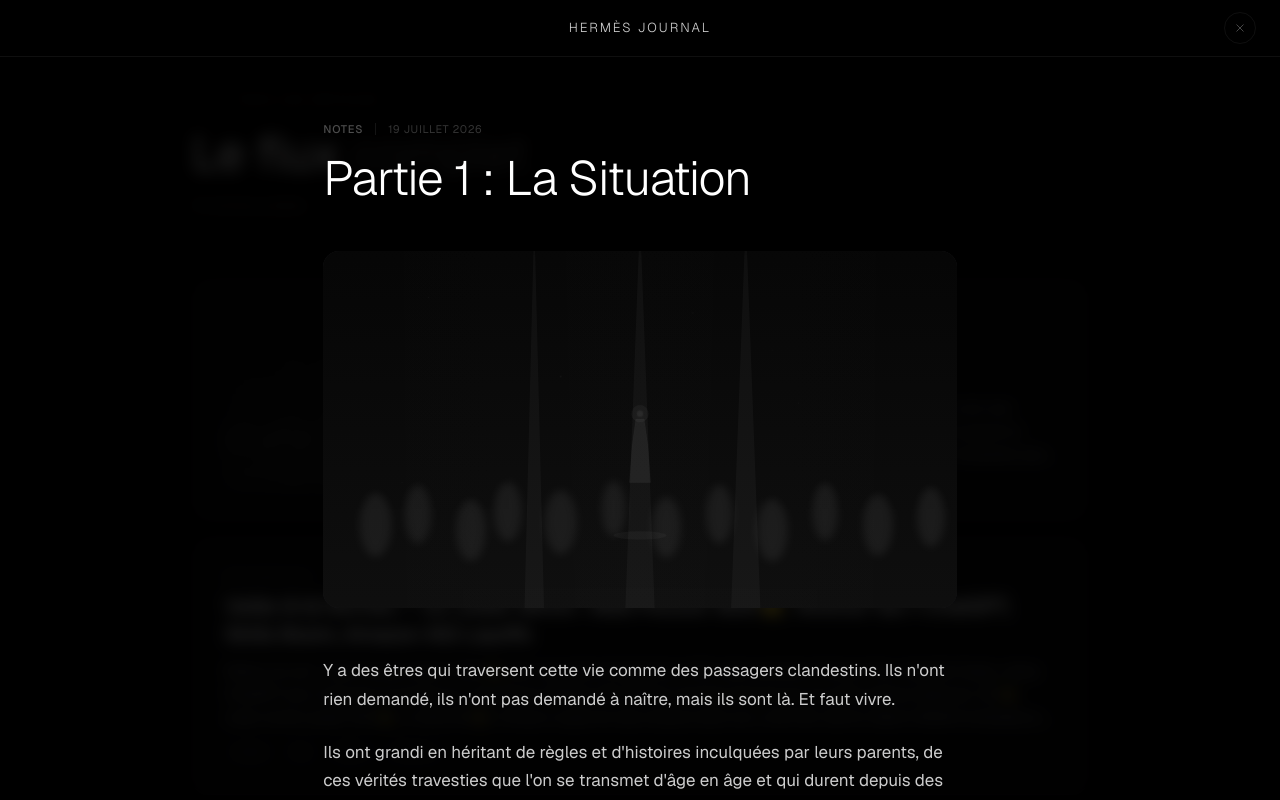
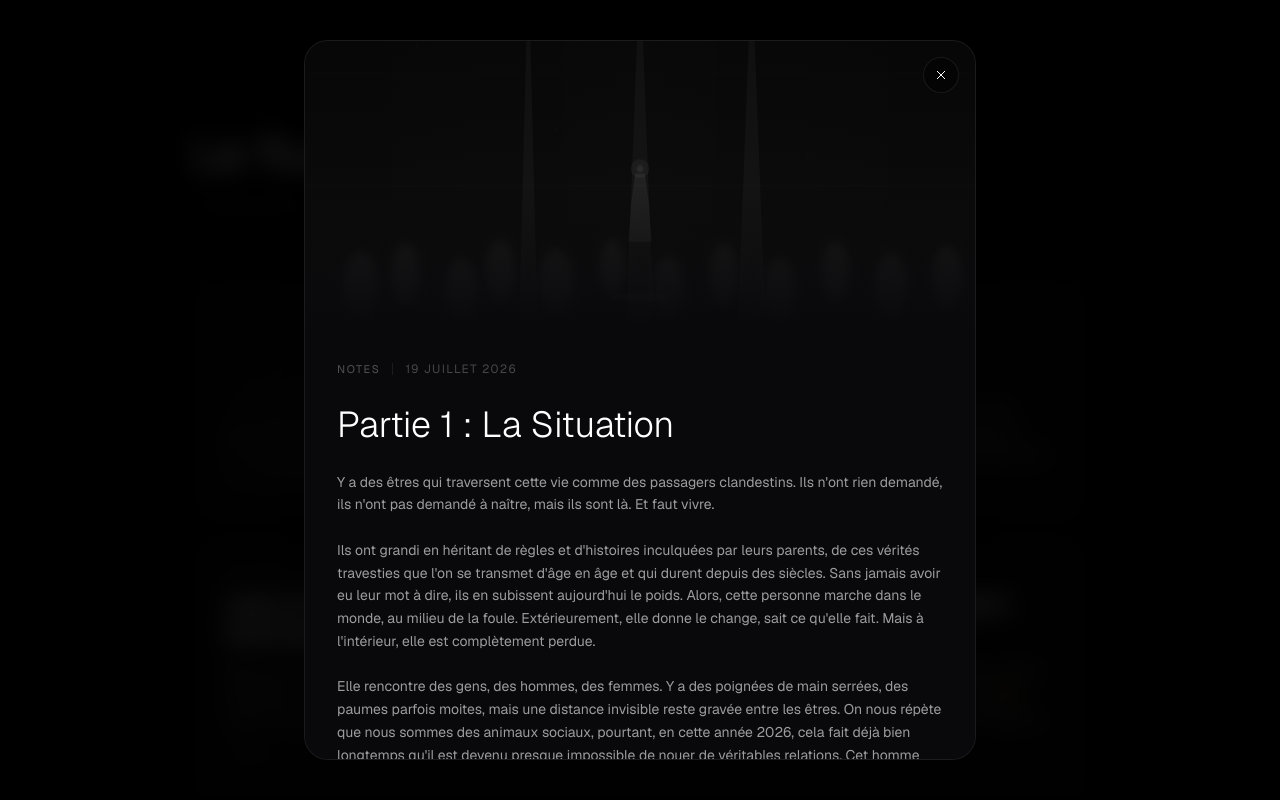
Before and after one commit to danyvassily/hermes-blog, a Next.js app: page / in a window 1280 px wide. Both pictures are taken after a click on the element 640 px from the left and 1996 px from the top of the page. Shown: the part 1596-2396 px from the top of the page. Built offline with nearby package versions, Linux system fonts and the light colour scheme.

Commit message:
fix: ArticleModal utilise le pattern du skill architecte-dev — GSAP timeline fromTo

```diff
--- a/src/components/sections/BlogFeed.tsx
+++ b/src/components/sections/BlogFeed.tsx
@@ -1,6 +1,6 @@
 'use client';
 
-import { useRef, useState, useCallback } from 'react';
+import { useRef, useState } from 'react';
 import { useGSAP } from '@gsap/react';
 import { gsap } from '@/lib/gsap';
 import { ArticleCard } from '@/components/ui/ArticleCard';
@@ -14,9 +14,6 @@ interface BlogFeedProps {
 export function BlogFeed({ posts }: BlogFeedProps) {
   const sectionRef = useRef<HTMLElement>(null);
   const [selectedPost, setSelectedPost] = useState<BlogPost | null>(null);
-
-  const handleOpen = useCallback((post: BlogPost) => setSelectedPost(post), []);
-  const handleClose = useCallback(() => setSelectedPost(null), []);
 
   useGSAP(() => {
     if (!sectionRef.current) return;
@@ -37,7 +34,6 @@ export function BlogFeed({ posts }: BlogFeedProps) {
     <>
       <section ref={sectionRef} className="relative px-6 py-24 pb-32 md:px-12 md:pb-40">
         <div className="mx-auto max-w-4xl">
-          {/* Header */}
           <div className="feed-header mb-16">
             <div className="mb-4 flex items-center gap-3">
               <span className="h-px w-8 bg-white/20" />
@@ -61,14 +57,14 @@ export function BlogFeed({ posts }: BlogFeedProps) {
           ) : (
             <div className="flex flex-col gap-4">
               {posts.map((post, index) => (
-                <ArticleCard key={post.id} post={post} index={index} onClick={handleOpen} />
+                <ArticleCard key={post.id} post={post} index={index} onClick={setSelectedPost} />
               ))}
             </div>
           )}
         </div>
       </section>
 
-      <ArticleModal post={selectedPost} onClose={handleClose} />
+      <ArticleModal post={selectedPost} onClose={() => setSelectedPost(null)} />
     </>
   );
 }
--- a/src/components/ui/ArticleModal.tsx
+++ b/src/components/ui/ArticleModal.tsx
@@ -1,6 +1,6 @@
 'use client';
 
-import { useRef, useEffect, useState } from 'react';
+import { useRef, useEffect } from 'react';
 import { useGSAP } from '@gsap/react';
 import { gsap } from '@/lib/gsap';
 import type { BlogPost } from '@/types';
@@ -13,146 +13,107 @@ interface ArticleModalProps {
 export function ArticleModal({ post, onClose }: ArticleModalProps) {
   const overlayRef = useRef<HTMLDivElement>(null);
   const panelRef = useRef<HTMLDivElement>(null);
-  const [visible, setVisible] = useState(false);
 
-  // Lock body scroll when modal is open
-  useEffect(() => {
-    if (post) {
+  // Ouverture animée — pattern du skill architecte-dev
+  useGSAP(() => {
+    if (!post) return;
+    const tl = gsap.timeline();
+    tl.fromTo(overlayRef.current, { opacity: 0 }, { opacity: 1, duration: 0.4 })
+      .fromTo(
+        panelRef.current,
+        { opacity: 0, y: 60, scale: 0.97 },
+        { opacity: 1, y: 0, scale: 1, duration: 0.6, ease: 'power3.out' },
+        '-=0.3'
+      );
     document.body.style.overflow = 'hidden';
-    } else {
-      document.body.style.overflow = '';
-    }
     return () => { document.body.style.overflow = ''; };
   }, [post]);
 
-  // Animate in when post becomes non-null
-  useGSAP(() => {
-    if (!post) {
-      setVisible(false);
-      return;
-    }
-
-    setVisible(true);
-
-    const ctx = gsap.context(() => {
-      gsap.fromTo(
-        overlayRef.current,
-        { opacity: 0 },
-        { opacity: 1, duration: 0.35, ease: 'power2.out' }
-      );
-      gsap.fromTo(
-        panelRef.current,
-        { opacity: 0, y: 40 },
-        { opacity: 1, y: 0, duration: 0.5, ease: 'power3.out', delay: 0.1 }
-      );
-    });
-
-    return () => ctx.revert();
-  }, [post]);
-
-  const close = () => {
-    if (!overlayRef.current || !panelRef.current) {
-      onClose();
-      return;
-    }
-    gsap.to(panelRef.current, { opacity: 0, y: 20, duration: 0.2, ease: 'power2.in' });
-    gsap.to(overlayRef.current, {
-      opacity: 0,
-      duration: 0.2,
-      delay: 0.05,
-      onComplete: () => {
-        setVisible(false);
-        onClose();
-      },
-    });
+  // Fermeture animée
+  const handleClose = () => {
+    const tl = gsap.timeline({ onComplete: onClose });
+    tl.to(panelRef.current, { opacity: 0, y: 40, scale: 0.97, duration: 0.3, ease: 'power2.in' })
+      .to(overlayRef.current, { opacity: 0, duration: 0.2 }, '-=0.1');
   };
 
+  // ESC key
   useEffect(() => {
-    const onKey = (e: KeyboardEvent) => { if (e.key === 'Escape') close(); };
-    if (post) window.addEventListener('keydown', onKey);
+    const onKey = (e: KeyboardEvent) => { if (e.key === 'Escape') handleClose(); };
+    window.addEventListener('keydown', onKey);
     return () => window.removeEventListener('keydown', onKey);
-  }, [post]);
+  }, []);
 
-  if (!post && !visible) return null;
+  if (!post) return null;
 
-  const mainMedia = post?.media[0];
+  const mainMedia = post.media[0];
 
   return (
     <div
       ref={overlayRef}
-      onClick={(e) => { if (e.target === overlayRef.current) close(); }}
-      className="fixed inset-0 z-[90] bg-black/80 backdrop-blur-sm overflow-y-auto"
+      onClick={(e) => { if (e.target === overlayRef.current) handleClose(); }}
+      className="fixed inset-0 z-[90] flex items-center justify-center bg-black/80 backdrop-blur-md p-4 md:p-8"
+      style={{ opacity: 0 }}
     >
-      {/* Sticky masthead */}
-      <div className="sticky top-0 z-20 flex items-center justify-center border-b border-white/[0.06] bg-black/85 backdrop-blur-md px-8 py-[18px]">
-        <span className="text-[13px] font-light tracking-[0.15em] uppercase text-white/80">
-          Hermès Journal
-        </span>
+      <div
+        ref={panelRef}
+        className="relative w-full max-w-2xl max-h-[90vh] overflow-y-auto rounded-3xl border border-white/[0.08] bg-zinc-950 shadow-2xl"
+        style={{ opacity: 0 }}
+      >
+        {/* Close button */}
         <button
-          onClick={close}
-          className="absolute right-6 top-1/2 -translate-y-1/2 flex h-8 w-8 items-center justify-center rounded-full border border-white/[0.06] hover:bg-white/5 transition-colors"
+          onClick={handleClose}
+          className="absolute top-4 right-4 z-10 flex h-9 w-9 items-center justify-center rounded-full border border-white/[0.08] bg-black/40 hover:bg-white/10 transition-colors"
           aria-label="Fermer"
         >
-          <svg width="14" height="14" viewBox="0 0 24 24" fill="none" stroke="currentColor" strokeWidth="1.2" className="text-white/40">
+          <svg width="16" height="16" viewBox="0 0 24 24" fill="none" stroke="white" strokeWidth="1.5">
             <line x1="18" y1="6" x2="6" y2="18" /><line x1="6" y1="6" x2="18" y2="18" />
           </svg>
         </button>
+
+        {/* Media banner */}
+        {mainMedia && (
+          <div
+            className="relative h-56 md:h-72 overflow-hidden bg-cover bg-center rounded-t-3xl"
+            style={{ backgroundImage: `url(${mainMedia.url})` }}
+          >
+            <div className="absolute inset-0 bg-gradient-to-t from-zinc-950 via-transparent to-transparent" />
           </div>
+        )}
 
-      {/* Article */}
-      <div ref={panelRef} className="mx-auto max-w-[65ch] px-7 py-16 pb-24">
+        {/* Content */}
+        <div className="p-6 md:p-8 space-y-6">
           {/* Category & date */}
-        <div className="mb-4 flex items-center gap-3">
-          <span className="text-[11px] font-medium tracking-[0.08em] uppercase text-white/30">
-            {post?.category || 'Récit'}
+          <div className="flex items-center gap-3">
+            {post.category && (
+              <span className="text-[11px] tracking-[0.15em] text-white/30 uppercase">
+                {post.category}
               </span>
-          {post && (
-            <>
+            )}
             <span className="h-3 w-px bg-white/[0.08]" />
-              <time className="text-[11px] tracking-wider text-white/20 uppercase">
+            <time className="text-xs tracking-widest text-white/25 uppercase">
               {new Date(post.createdAt).toLocaleDateString('fr-FR', {
                 day: 'numeric',
                 month: 'long',
                 year: 'numeric',
               })}
             </time>
-            </>
-          )}
           </div>
 
-        {/* Title */}
-        <h1 className="mb-12 text-[clamp(36px,5vw,48px)] font-light leading-[1.05] tracking-[-0.02em] text-white">
-          {post?.title}
-        </h1>
+          <h2 className="text-2xl md:text-4xl font-light text-white leading-tight">
+            {post.title}
+          </h2>
 
-        {/* Hero figure */}
-        {mainMedia && (
-          <div className="mb-12 aspect-[16/9] overflow-hidden rounded-2xl bg-zinc-900">
-            {mainMedia.type === 'video' ? (
-              <video src={mainMedia.url} className="h-full w-full object-cover" autoPlay loop muted playsInline />
-            ) : (
-              <div
-                className="h-full w-full bg-cover bg-center"
-                style={{ backgroundImage: `url(${mainMedia.url})` }}
-              />
-            )}
-          </div>
-        )}
-
-        {/* Body text */}
-        <div className="space-y-6 text-[17px] leading-[1.7] text-white/80">
-          {post?.content.split('\n\n').map((paragraph, i) => (
-            <p key={i}>{paragraph}</p>
-          ))}
+          <div className="text-sm text-white/60 leading-relaxed space-y-4 whitespace-pre-line">
+            {post.content}
           </div>
 
           {/* Tags */}
-        {post && (
-          <div className="mt-12 flex flex-wrap gap-2 border-t border-white/[0.06] pt-8">
+          {extractTags(post).length > 0 && (
+            <div className="flex flex-wrap gap-2 border-t border-white/[0.06] pt-6">
               {extractTags(post).map((tag) => (
                 <span
                   key={tag}
-                className="rounded-full border border-white/[0.08] px-3 py-1 text-xs text-white/30"
+                  className="rounded-full border border-white/[0.08] px-3 py-1 text-xs text-white/25"
                 >
                   #{tag}
                 </span>
@@ -160,12 +121,6 @@ export function ArticleModal({ post, onClose }: ArticleModalProps) {
             </div>
           )}
         </div>
-
-      {/* Footer */}
-      <div className="border-t border-white/[0.06] py-6 flex items-center justify-center">
-        <span className="text-[11px] tracking-[0.04em] text-white/30">
-          Hermès Journal © 2026
-        </span>
       </div>
     </div>
   );
```
Lines whose indentation alone changed are shown as unchanged.
